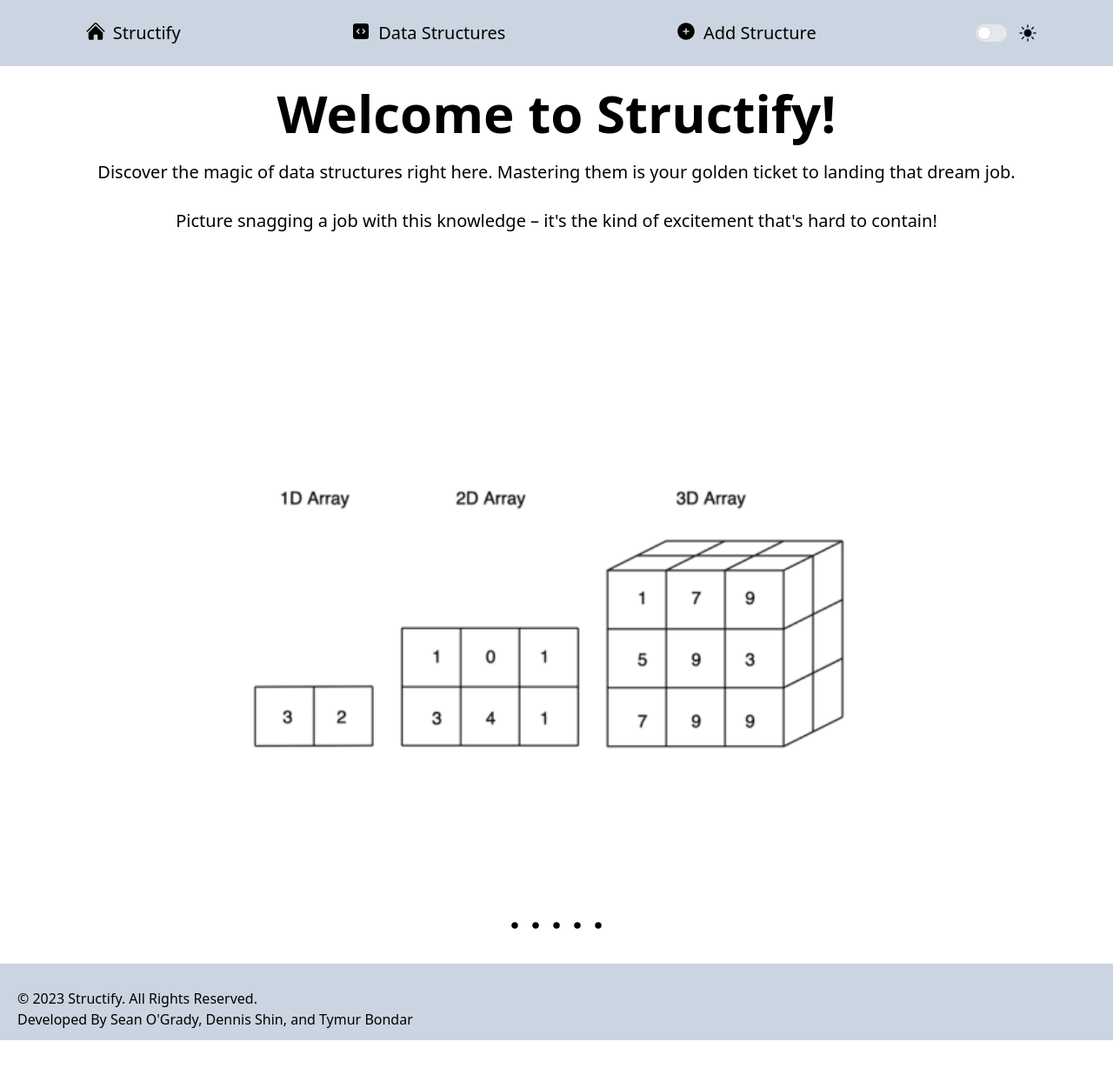
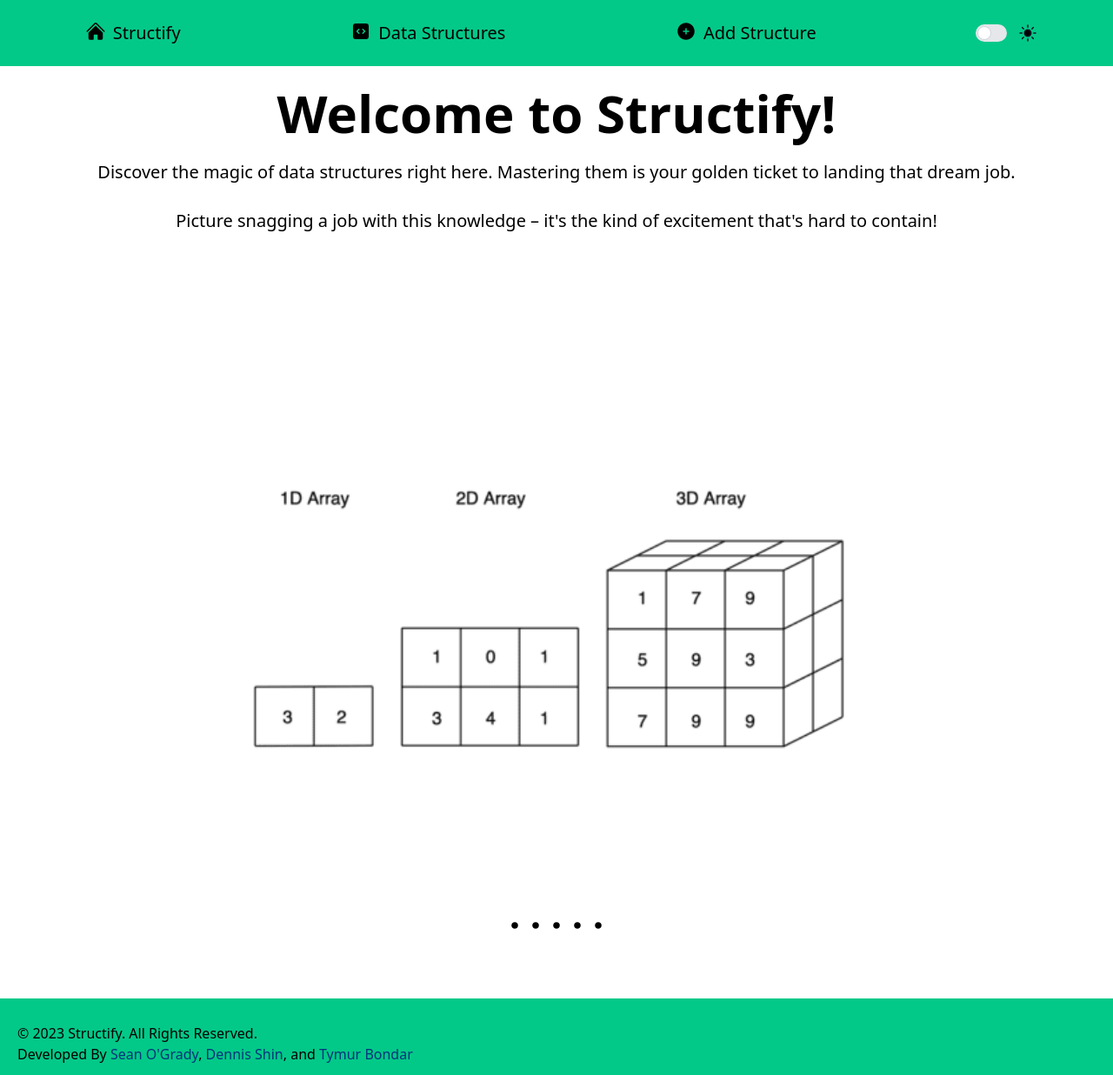
Before and after one commit to sean-a-ogrady/data-structure-learning-app, a React (Vite) app: page / in a window 1280 px wide. Shown: the whole page at 87% size. Before the commit the page ends 1196 px from the top, so only its background shows below. Built offline with nearby package versions, Linux system fonts and the light colour scheme.

Commit message:
add styling light mode

```diff
--- a/src/carousel.jsx
+++ b/src/carousel.jsx
@@ -39,7 +39,7 @@ export default function Carousel() {
   };
 
   return (
-    <div className="max-w-[800px] h-[800px] w-full m-auto py-16 px-4 relative group">
+    <div className="max-w-[800px] h-[800px] w-full m-auto py-16 px-4 relative group mb-10">
        <div
         style={{ backgroundImage: `url(${slides[currentIndex].url})` }}
         className='w-full h-full rounded-2xl bg-center bg-cover duration-500'
--- a/src/nav.jsx
+++ b/src/nav.jsx
@@ -27,7 +27,7 @@ export default function Nav() {
     document.documentElement.classList.toggle("dark", newDarkMode);
   }
   return (
-    <nav className="flex justify-around pb-3 pt-3 bg-slate-300 dark:bg-black">
+    <nav className="flex justify-around pb-3 pt-3 bg-green-dark dark:bg-black">
       {/* <h1 className="p-3 text-lg font-semibold">
         <div className="flex">
         <svg
@@ -48,7 +48,7 @@ export default function Nav() {
         </div>
       </h1> */}
 
-      <NavLink className="text-xl p-3 hover:bg-slate-400 dark:hover:bg-green-dark rounded-md"  to="/">
+      <NavLink className="text-xl p-3 hover:bg-gray-100 dark:hover:bg-green-dark rounded-md"  to="/">
         <div className="flex">
           <svg
             xmlns="http://www.w3.org/2000/svg"
@@ -62,7 +62,7 @@ export default function Nav() {
           Structify {/* Image */}
         </div>
       </NavLink>
-      <NavLink className="text-xl p-3 hover:bg-slate-400 dark:hover:bg-green-dark rounded-md" to="data-structures">
+      <NavLink className="text-xl p-3 hover:bg-gray-100 dark:hover:bg-green-dark rounded-md" to="data-structures">
         <div className="flex">
           <svg
             xmlns="http://www.w3.org/2000/svg"
@@ -79,7 +79,7 @@ export default function Nav() {
           Data Structures
         </div>
       </NavLink>
-      <NavLink className="text-xl p-3 hover:bg-slate-400 dark:hover:bg-green-dark rounded-md" to="add">
+      <NavLink className="text-xl p-3 hover:bg-gray-100 dark:hover:bg-green-dark rounded-md" to="add">
         <div className="flex">
           <svg
             xmlns="http://www.w3.org/2000/svg"
--- a/src/routes/root.jsx
+++ b/src/routes/root.jsx
@@ -17,7 +17,7 @@ export default function Root() {
       p: "my-2 text-xl dark:text-gray-300",
 
       // Links
-      a: "text-blue-500 hover:underline dark:text-blue-400 hover:bg-gray-700",
+      a: "text-blue-500 hover:underline dark:text-complimentary-dark dark:hover:bg-gray-700",
 
       // Lists
       ul: "text-xl list-disc pl-5 my-2 dark:text-gray-300",
@@ -86,13 +86,13 @@ export default function Root() {
       <div className="flex-grow">
         <Outlet context={components} />
       </div>
-      <footer className="w-full bg-slate-300 dark:bg-black">
+      <footer className="w-full bg-green-dark dark:bg-black">
         <p className="mt-7 ml-5 mr-5 mb-3">
           © 2023 Structify. All Rights Reserved.
           <br />
-          Developed By <a href="https://sean-ogrady.com/" target="_blank" className="dark:text-blue-400">Sean O'Grady</a>,
-          <a href="https://www.linkedin.com/in/dennis-shin-dev/" target="_blank" className="dark:text-blue-400"> Dennis Shin</a>, and
-          <a href="https://www.linkedin.com/in/tymurbondar/" target="_blank" className="dark:text-blue-400"> Tymur Bondar</a>
+          Developed By <a href="https://sean-ogrady.com/" target="_blank" className="text-lighter-main-dark dark:text-blue-400">Sean O'Grady</a>,
+          <a href="https://www.linkedin.com/in/dennis-shin-dev/" target="_blank" className="text-lighter-main-dark dark:text-blue-400"> Dennis Shin</a>, and
+          <a href="https://www.linkedin.com/in/tymurbondar/" target="_blank" className="text-lighter-main-dark dark:text-blue-400"> Tymur Bondar</a>
         </p>
       </footer>
     </div>
```
